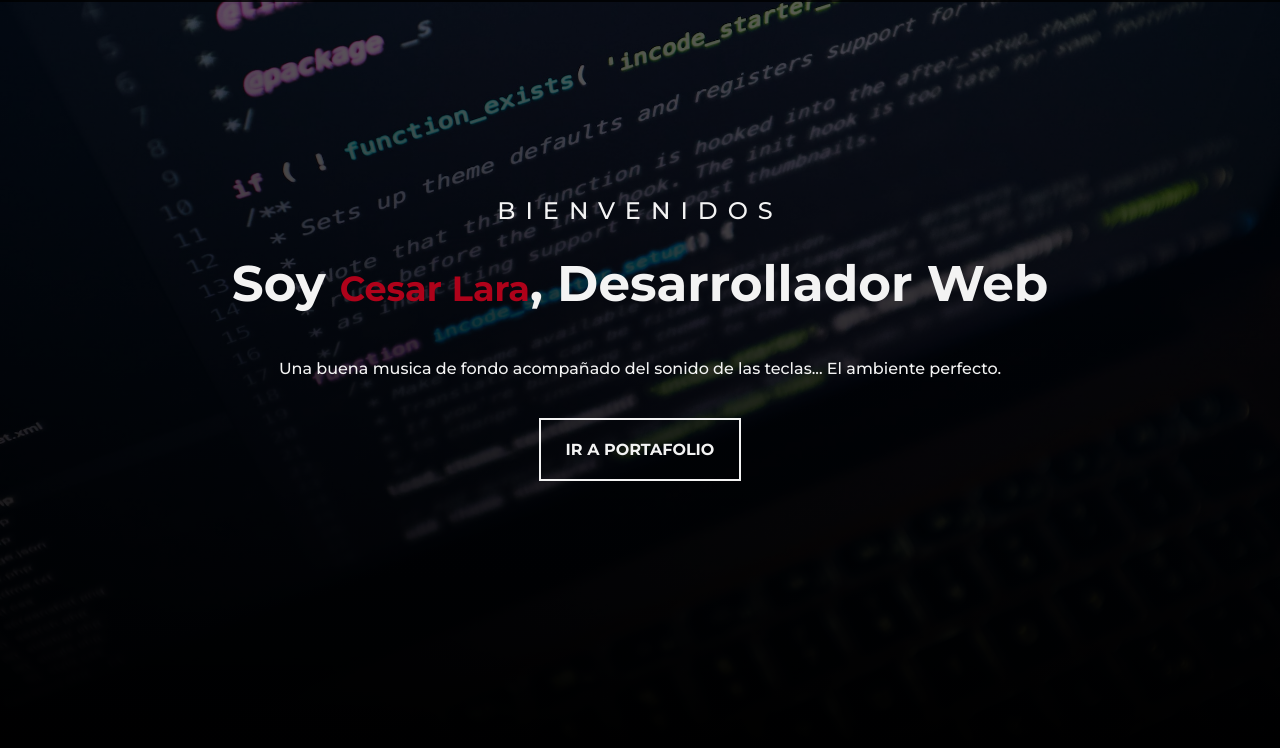
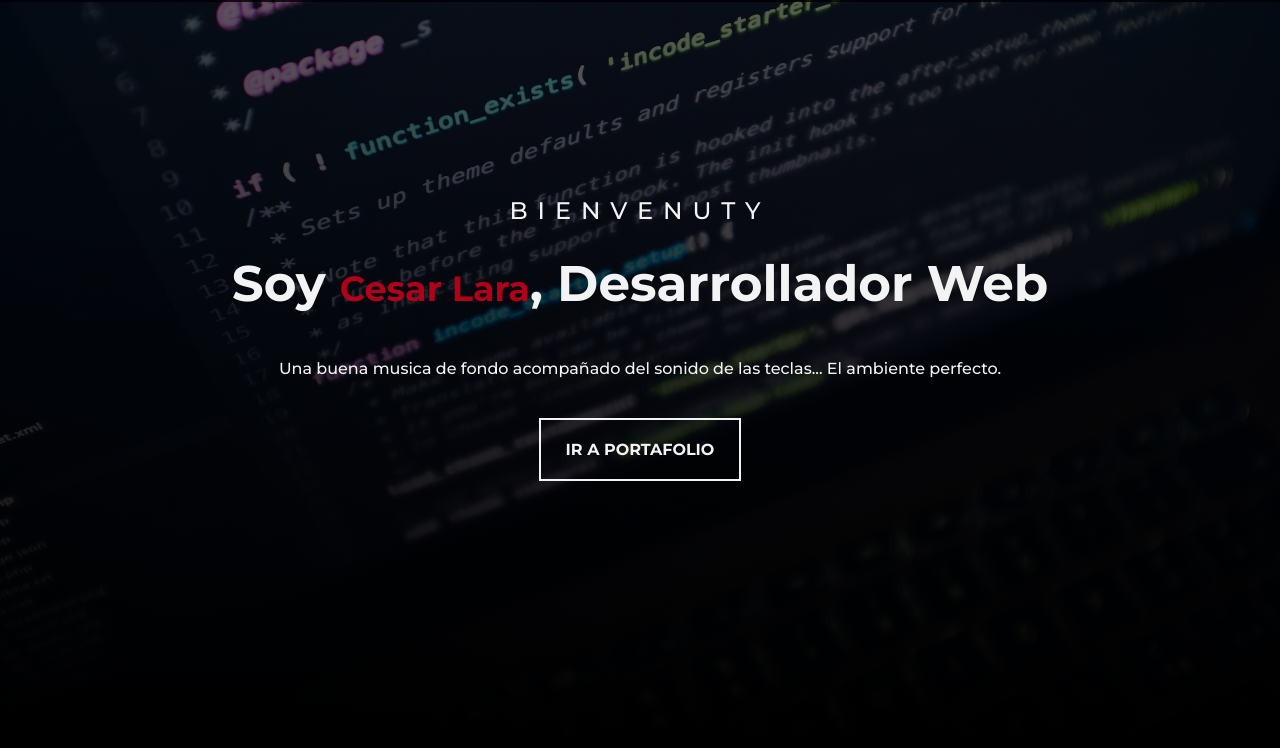
Before and after one commit to Cesar9797/Portafolio_Cesar, a plain HTML site: page index.html in a window 1280 px wide. Shown: the part 52-800 px from the top of the page. Drawn offline with Linux system fonts and the light colour scheme.

Commit message:
Se cambio el mensaje de bienvenida a bienvenuty

```diff
--- a/index.html
+++ b/index.html
@@ -48,7 +48,7 @@
         </div>
       </header>
       <div class="presentacion">
-        <p class="bienvenida">Bienvenidos</p>
+        <p class="bienvenida">Bienvenuty</p>
         <h2>Soy <span>Cesar Lara</span>, Desarrollador Web</h2>
         <p class="descripcion">Una buena musica de fondo acompañado del sonido de las teclas... El ambiente perfecto.
         </p>
```
